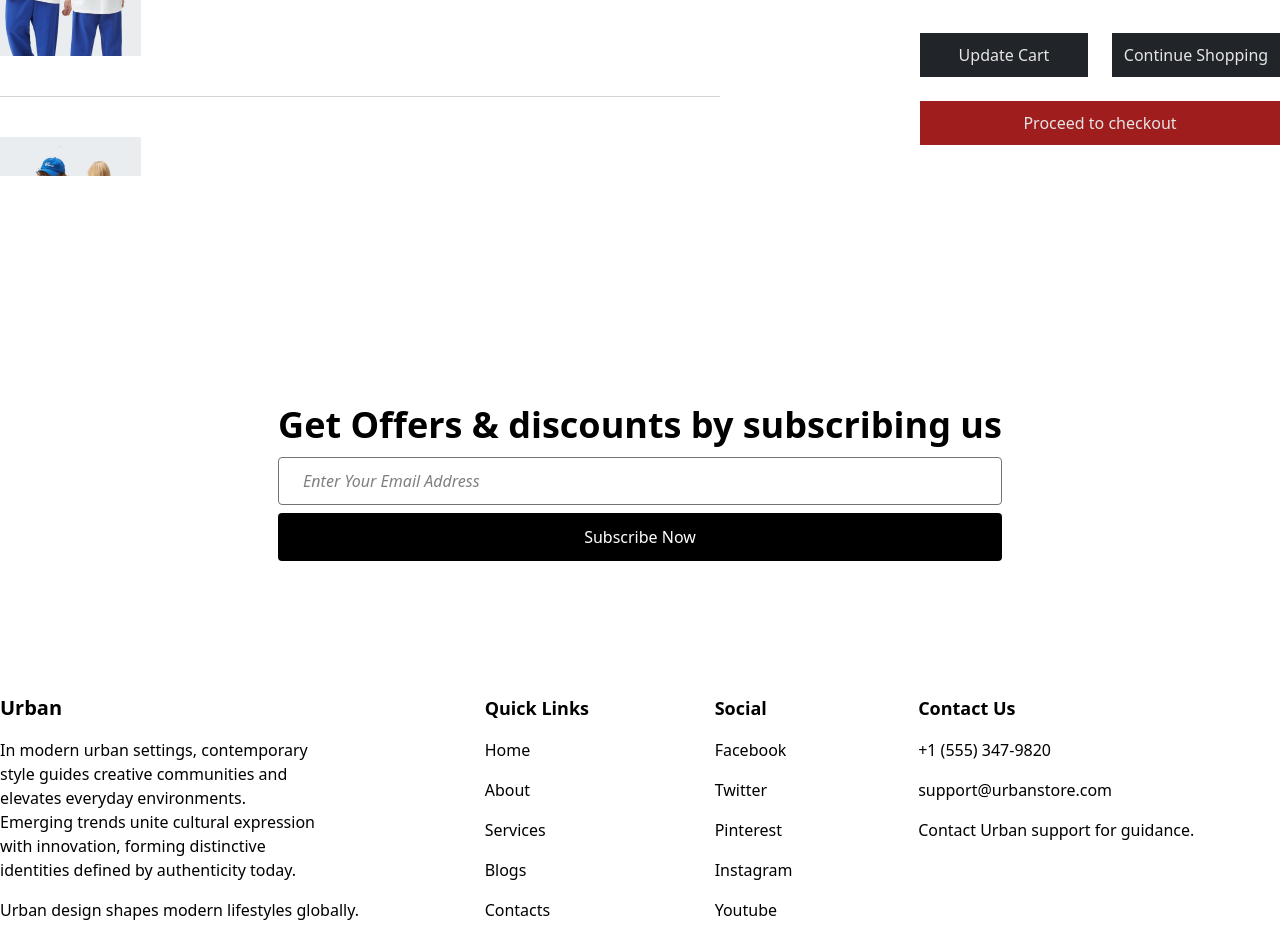
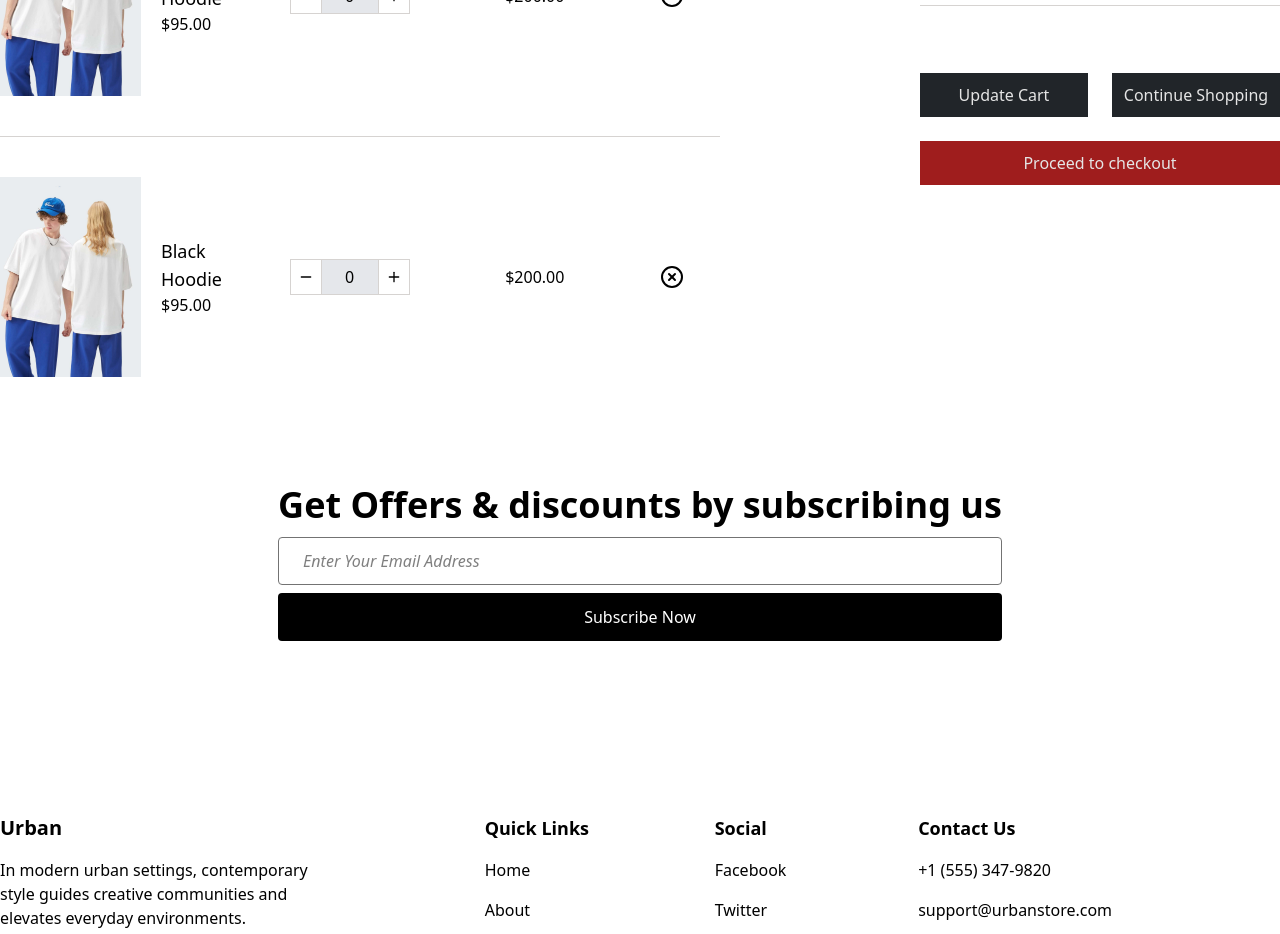
Before and after one commit to Zoidevzx/Projeto-Final-React, a Next.js app: page /cart in a window 1280 px wide. Shown: the part 500-1434 px from the top of the page. Built offline with nearby package versions, Linux system fonts and the light colour scheme.

Commit message:
Fim da responsividade do Cart

```diff
--- a/components/Cart.jsx
+++ b/components/Cart.jsx
@@ -1,7 +1,7 @@
 'use client'
-import { CircleX } from "lucide-react"
+import { CircleX, Minus, Plus } from "lucide-react"
 import Link from 'next/link';
-import { useState } from "react";
+import { Fragment, useState } from "react";
 
 export default function Cart({ title, subtitle }) {
   const [quantity, setQuantity] = useState(0)
@@ -25,104 +25,48 @@ export default function Cart({ title, subtitle }) {
 
   return (
     <div className="flex-center">
-      <div className="container grid grid-rows-[4fr_8fr_6fr_4fr] gap-10">
+      <div className="container grid xl:grid-rows-[4fr_8fr_6fr_4fr] gap-20 ">
         <div className="flex-center flex-col gap-4">
           <h1 className="m-0 font-bold text-5xl">{title}</h1>
           <p className="m-0 text-gray-300 text-base">{subtitle}</p>
         </div>
 
-        <div className="grid grid-flow-col xl:grid-cols-[4fr_2fr] gap-10 max-xl:grid-rows-2 grid-cols-1 lg:gap-50 md:gap-40">
+        <div className="grid grid-flow-col xl:grid-cols-[4fr_2fr] gap-10 max-xl:grid-rows-2 grid-cols-1 lg:gap-50 md:gap-40 sm:gap-20 max-sm:gap-35">
 
           <div className="grid grid-flow-row h-50">
-            <div className="grid grid-cols-3 h-10 xl:grid-cols-[1.7fr_1fr_1.2fr] md:grid-cols-[1.4fr_1fr_1.2fr] lg:grid-cols-[1.3fr_1fr_1.5fr] sm:grid-cols-[1.6fr_1fr_1fr]">
+            <div className="grid grid-cols-3 h-10 xl:grid-cols-[1.7fr_1fr_1.2fr] md:grid-cols-[1.4fr_1fr_1.2fr] lg:grid-cols-[1.3fr_1fr_1.5fr] sm:grid-cols-[1.6fr_1fr_1fr] max-sm:grid-cols-[2.6fr_1fr_1fr]">
               <p className="font-semibold">Product</p>
               <p className="font-semibold">Quantity</p>
               <p className="font-semibold">Subtotal</p>
               <hr className="col-span-4 border-stone-300" />
             </div>
-            <div className="grid xl:grid-cols-[2.2fr_2fr_1fr_1fr] gap-10 xl:h-80 overflow-y-auto lg:grid-cols-[1fr_1.3fr_1fr_1fr] lg:h-115 md:grid-cols-[1.7fr_1.8fr_1fr_1fr] md:h-120 sm:grid-cols-[2.5fr_3fr_1fr_1fr] sm:h-70">
-              <div className="flex-center gap-x-5 xl:h-50 lg:h-45 md:h-40">
-                <img src="item1_Home.png" alt="imagem 1" className="size-full object-cover object-" />
+            <div className="grid xl:grid-cols-[2.2fr_2fr_1fr_1fr] gap-10 xl:h-130 overflow-y-auto lg:grid-cols-[1fr_1.3fr_1fr_1fr] lg:h-115 md:grid-cols-[1.7fr_1.8fr_1fr_1fr] md:h-120 sm:grid-cols-[3fr_2fr_1fr_0.6fr] sm:h-90 max-sm:grid-cols-[5fr_1.7fr_1fr_0.8fr] max-sm:h-100">
+
+              {cartItens.map((e) => (
+                <Fragment key={e.id}>
+                  <div className="flex-center gap-x-5 xl:h-50 lg:h-45 md:h-40 sm:h-60 max-sm:h-70">
+                    <img src={e.img_url} alt="imagem 1" className="size-full object-cover object-" />
                     <div>
-                  <h1 className='font-medium text-lg'>Black Hoodie</h1>
-                  <p>$95.00</p>
+                      <h1 className='font-medium text-lg'>{e.name}</h1>
+                      <p>{e.value}</p>
                     </div>
                   </div>
                   <div className="flex-center">
-                <button className='font-bold h-9 w-8 border-stone-300 border-1 text-lg cursor-pointer' onClick={RemoveQuantity}>-</button>
+                    <button className='font-bold h-9 w-8 border-stone-300 border-1 text-lg cursor-pointer flex-center' onClick={RemoveQuantity}><Minus size={16} /></button>
                     <input className='h-9 w-14 bg-gray-200 border-y-1 border-stone-300 text-center' value={quantity} type="text" name="" id="" disabled />
-                <button className='font-bold h-9 w-8 border-stone-300 border-1 text-lg cursor-pointer' onClick={AddQuantity} >+</button>
+                    <button className='font-bold h-9 w-8 border-stone-300 border-1 text-lg cursor-pointer flex-center' onClick={AddQuantity} ><Plus size={16} /></button>
                   </div>
                   <div className="flex-center">
-                <p>$200.00</p>
+                    <p>{e.subvalue}</p>
                   </div>
                   <div className="flex-center">
                     <CircleX className="cursor-pointer" />
                   </div>
                   <hr className="col-span-4 border-stone-300" />
-
-              <div className="flex-center gap-x-5 xl:h-50 lg:h-45 md:h-40">
-                <img src="item1_Home.png" alt="imagem 1" className="w-full h-full object-cover" />
-                <div>
-                  <h1 className='font-medium text-lg'>Black Hoodie</h1>
-                  <p>$95.00</p>
+                </Fragment>
+              ))}
             </div>
           </div>
-              <div className="flex-center">
-                <button className='font-bold h-9 w-8 border-stone-300 border-1 text-lg cursor-pointer' onClick={RemoveQuantity}>-</button>
-                <input className='h-9 w-14 bg-gray-200 border-y-1 border-stone-300 text-center' value={quantity} type="text" name="" id="" disabled />
-                <button className='font-bold h-9 w-8 border-stone-300 border-1 text-lg cursor-pointer' onClick={AddQuantity} >+</button>
-              </div>
-              <div className="flex-center">
-                <p>$200.00</p>
-              </div>
-              <div className="flex-center">
-                <CircleX className="cursor-pointer" />
-              </div>
-              <hr className="col-span-4 border-stone-300" />
-
-              <div className="flex-center gap-x-5 xl:h-50 lg:h-45 md:h-40">
-                <img src="item1_Home.png" alt="imagem 1" className="w-full h-full object-cover" />
-                <div>
-                  <h1 className='font-medium text-lg'>Black Hoodie</h1>
-                  <p>$95.00</p>
-                </div>
-              </div>
-              <div className="flex-center">
-                <button className='font-bold h-9 w-8 border-stone-300 border-1 text-lg cursor-pointer' onClick={RemoveQuantity}>-</button>
-                <input className='h-9 w-14 bg-gray-200 border-y-1 border-stone-300 text-center' value={quantity} type="text" name="" id="" disabled />
-                <button className='font-bold h-9 w-8 border-stone-300 border-1 text-lg cursor-pointer' onClick={AddQuantity} >+</button>
-              </div>
-              <div className="flex-center">
-                <p>$200.00</p>
-              </div>
-              <div className="flex-center">
-                <CircleX className="cursor-pointer" />
-              </div>
-              <hr className="col-span-4 border-stone-300" />
-
-              <div className="flex-center gap-x-5 xl:h-50 lg:h-45 md:h-40">
-                <img src="item1_Home.png" alt="imagem 1" className="w-full h-full object-cover" />
-                <div>
-                  <h1 className='font-medium text-lg'>Black Hoodie</h1>
-                  <p>$95.00</p>
-                </div>
-              </div>
-              <div className="flex-center">
-                <button className='font-bold h-9 w-8 border-stone-300 border-1 text-lg cursor-pointer' onClick={RemoveQuantity}>-</button>
-                <input className='h-9 w-14 bg-gray-200 border-y-1 border-stone-300 text-center' value={quantity} type="text" name="" id="" disabled />
-                <button className='font-bold h-9 w-8 border-stone-300 border-1 text-lg cursor-pointer' onClick={AddQuantity} >+</button>
-              </div>
-              <div className="flex-center">
-                <p>$200.00</p>
-              </div>
-              <div className="flex-center">
-                <CircleX className="cursor-pointer" />
-              </div>
-              <hr className="col-span-4 border-stone-300" />
-            </div>
-          </div>
-
 
           <div className="grid grid-flow-row grid-rows-[1fr_2fr_6fr] gap-y-4">
             <h1 className="m-0 text-4xl font-bold">Cart Total</h1>
--- a/components/Product.jsx
+++ b/components/Product.jsx
@@ -70,9 +70,9 @@ export default function Product({title, subtitle}) {
                 <p>3 in stock</p>
                 <div className="flex flex-rows gap-4">
                   <div className='flex flex-row '>
-                    <button onClick={RemoveQuantity} className='font-bold size-9 border-stone-300 border-1 flex-center'><Minus size={16} /></button>
+                    <button onClick={RemoveQuantity} className='font-bold size-9 border-stone-300 border-1 flex-center cursor-pointer'><Minus size={16} /></button>
                     <input className='h-9 w-14 bg-gray-200 border-y-1 border-stone-300 flex-center text-center' value={quantity} type="text" name="num,e" id="" disabled />
-                    <button onClick={AddQuantity} className='font-bold size-9 border-stone-300 border-1 flex-center '><Plus size={16}/></button>
+                    <button onClick={AddQuantity} className='font-bold size-9 border-stone-300 border-1 flex-center cursor-pointer'><Plus size={16}/></button>
                   </div>
                   <button className='bg-[#9F1D1D] rounded-sm p-2 text-white text-sm' >Add to cart</button>
                   <div className="flex-center">
```
Lines whose indentation alone changed are shown as unchanged.
